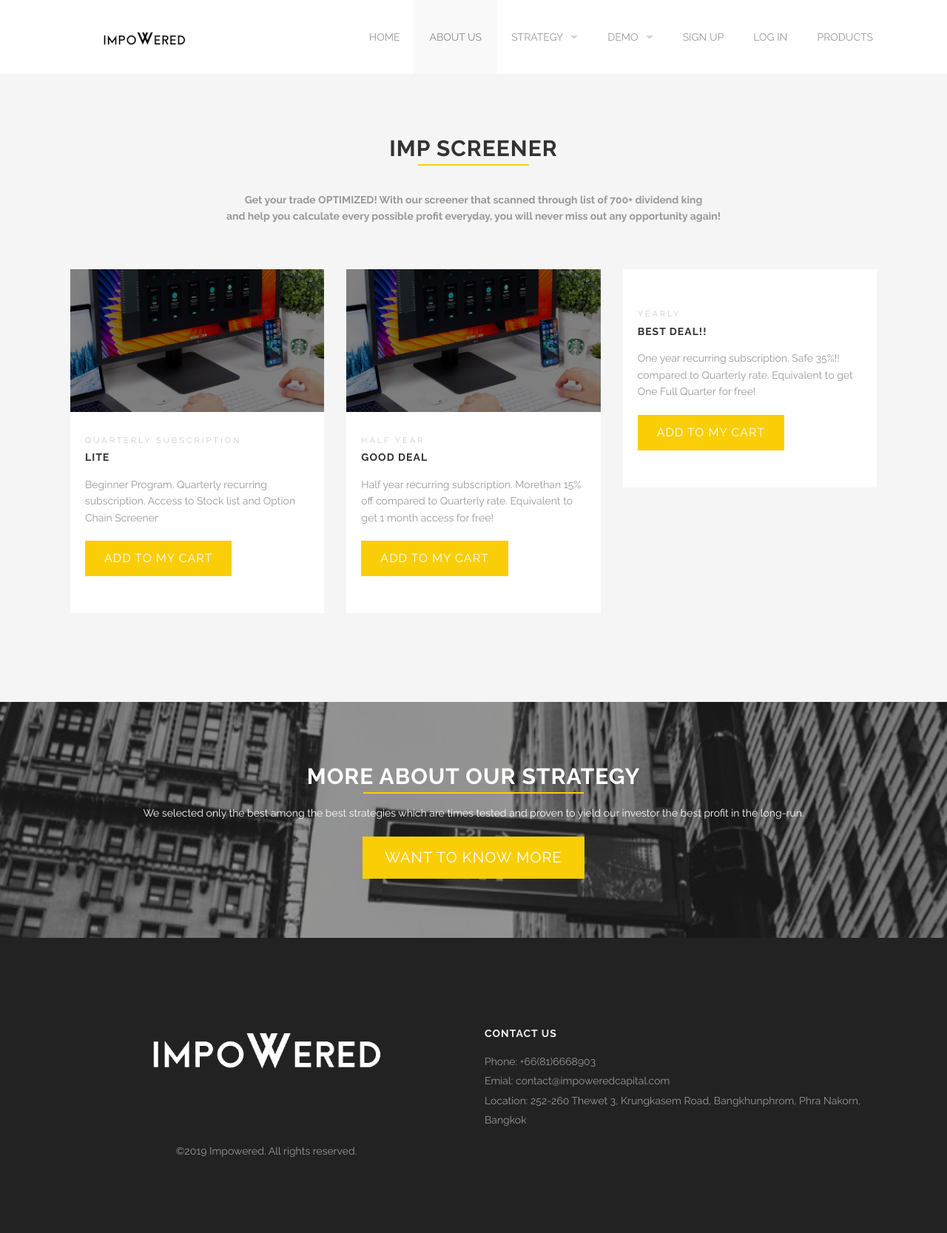
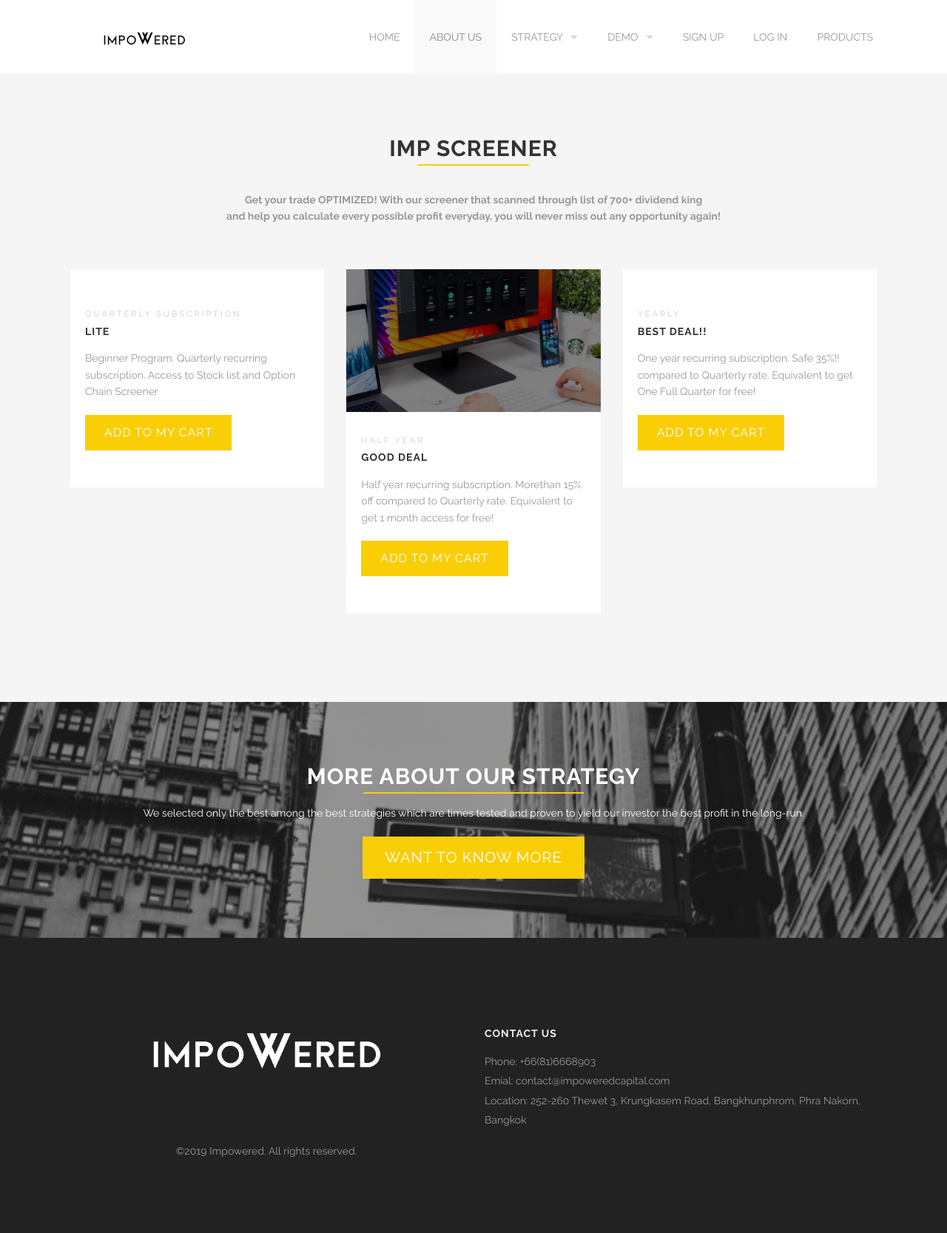
Before and after one commit to impoweredcapital/investmentplatform, a Jekyll site: the page built from products.html, in a window 1280 px wide. Shown: the whole page at 74% size. Built offline with Jekyll 4.4.1, drawn with Linux system fonts in a browser that asks for light colours.

Commit message:
Update products.html

```diff
--- a/products.html
+++ b/products.html
@@ -43,7 +43,7 @@ testimonials:
     <div class='large-4 medium-4 columns'>
       <div class='mod modBlogPost'>
           <a href="{{post.url}}">
-            <img alt="" src='/images/@stock/powerful.jpg' />
+            <img url(images/@stock/powerful.jpg) />
           </a>
         <div class='content'>
           <p class='date'>Quarterly Subscription</p>
@@ -57,7 +57,7 @@ testimonials:
     <div class='large-4 medium-4 columns'>
       <div class='mod modBlogPost'>
           <a href="{{post.url}}">
-            <img salt="" src='/images/@stock/powerful.jpg' />
+            <img alt="" src='/images/@stock/powerful.jpg' />
           </a>
         <div class='content'>
           <p class='date'>Half Year</p>
```
